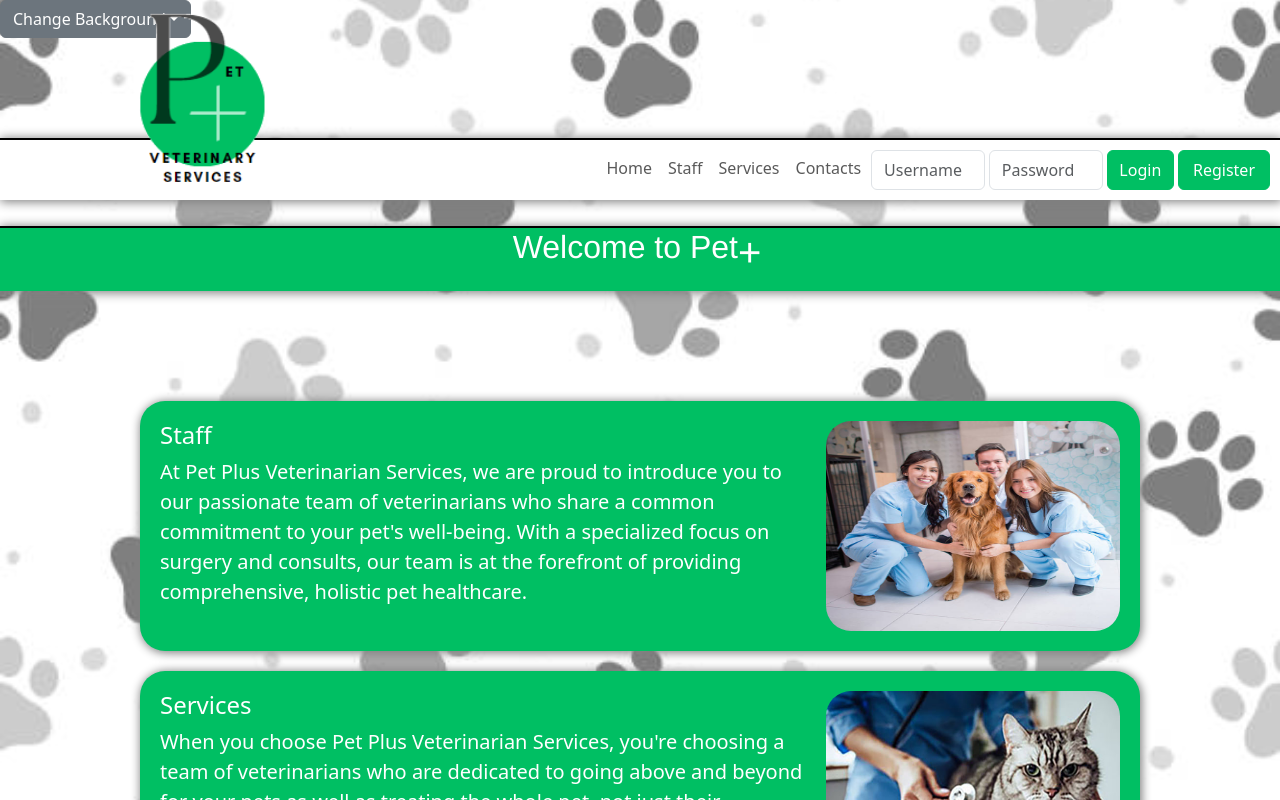
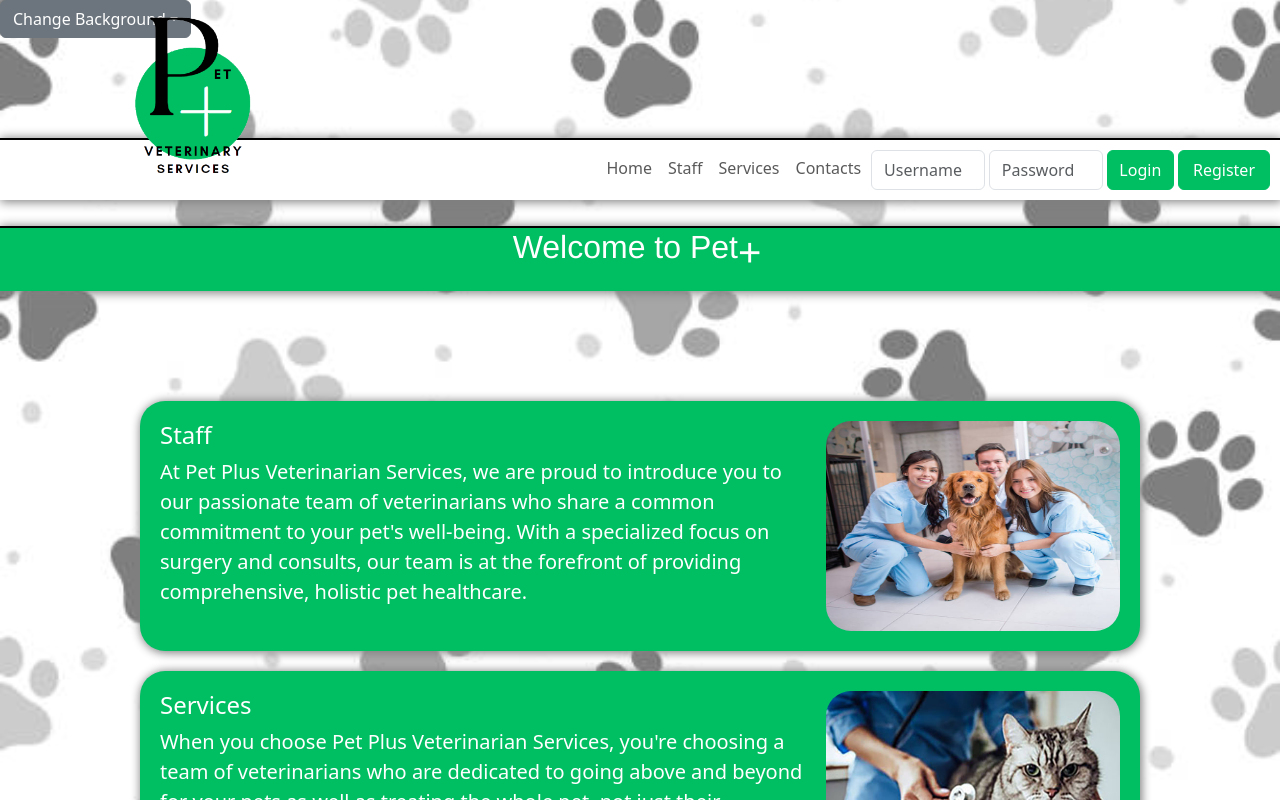
Before and after one commit to ShoNuffEnuff/puppy-website, a React (Create React App) app: page / in a window 1280 px wide. Shown: the top 800 px of the page. Built offline with nearby package versions, Linux system fonts and the light colour scheme.

Commit message:
logo final

```diff
--- a/src/App.css
+++ b/src/App.css
@@ -33,10 +33,10 @@
     z-index: 2;
 }
 .custom-logo{
-    width: 4cm;
-    height: auto;
+    width: 3.4cm;
+    height: 4.6cm;
     margin-left: 10%;
-    Margin-top:.5%;
+    Margin-top:.8%;
     position: absolute;
     z-index: 4;
 
--- a/src/App.js
+++ b/src/App.js
@@ -12,7 +12,7 @@ import UserProfile from './components/UserProfile';
 import NaviBar from './components/NaviBar';
 import DatePicker from './components/DatePicker';
 import './App.css';
-import petplusLogo from './pages/petplus_logo.png';
+import petplusLogo from './finalLogo.png';
 import Image from 'react-bootstrap/Image';
 
 function App() {
```
Also changed, not shown: src/finalLogo.png (added).
